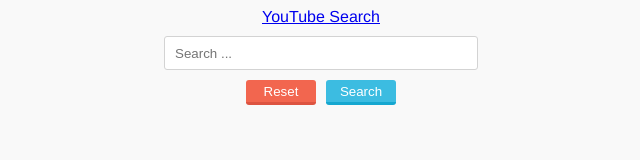
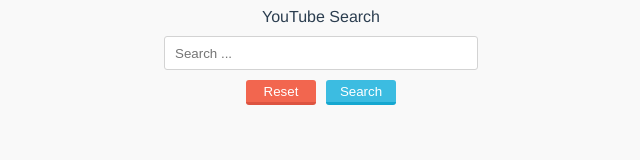
Before and after one commit to dawidstask/yt-app, a Vue app: page /#/ in a window 1280 px wide. Shown: the top 160 px of the page, without its empty margins (319-959 px from the left). Built offline with nearby package versions, Linux system fonts and the light colour scheme; no server answers.

Commit message:
Change header - remove link

```diff
--- a/src/components/Header.vue
+++ b/src/components/Header.vue
@@ -1,8 +1,6 @@
 <template>
   <header>
-    <a href="#">
-      <span>YouTube Search</span>
-    </a>
+    <span>YouTube Search</span>
   </header>
 </template>
 
--- a/src/views/Home.vue
+++ b/src/views/Home.vue
@@ -1,7 +1,5 @@
 <template>
   <div class="home">
-<!--    <img alt="Vue logo" src="../assets/logo.png">-->
-
     <Header/>
     <SearchForm />
     <SearchResults
```
